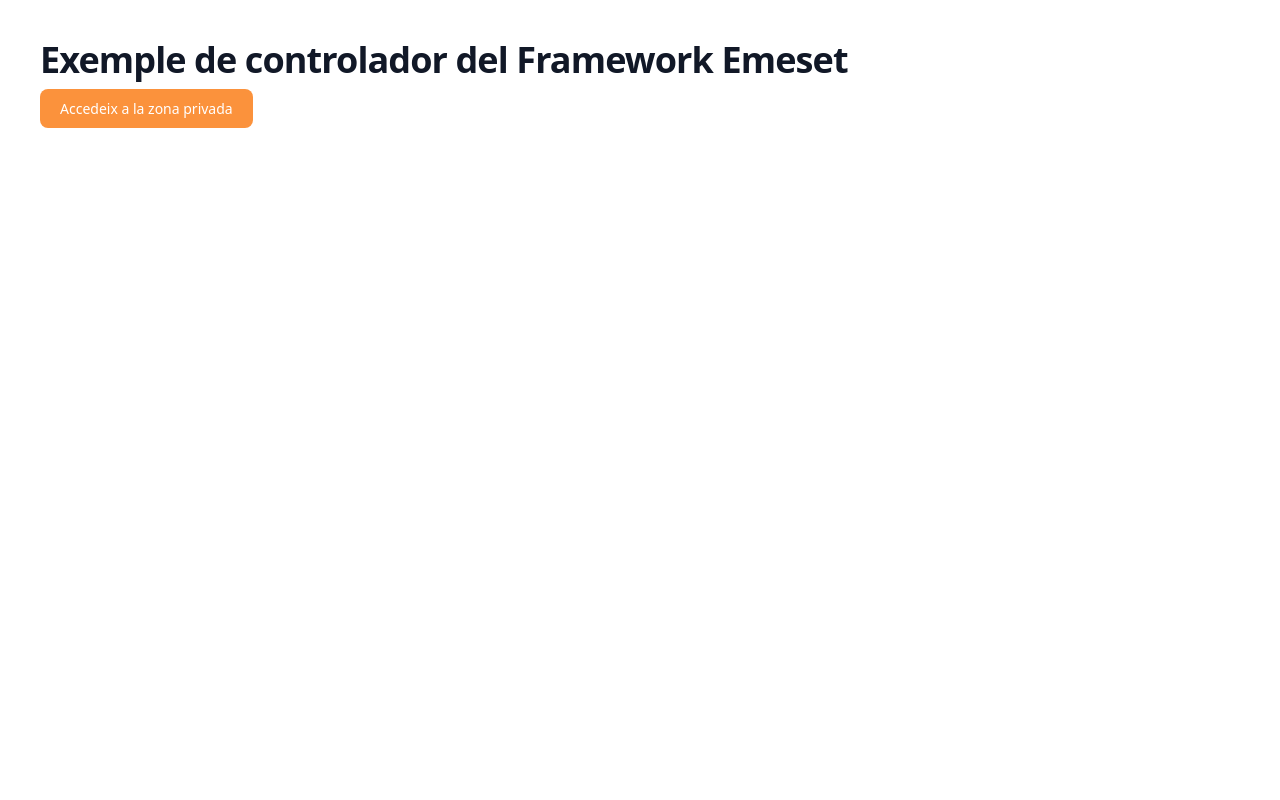
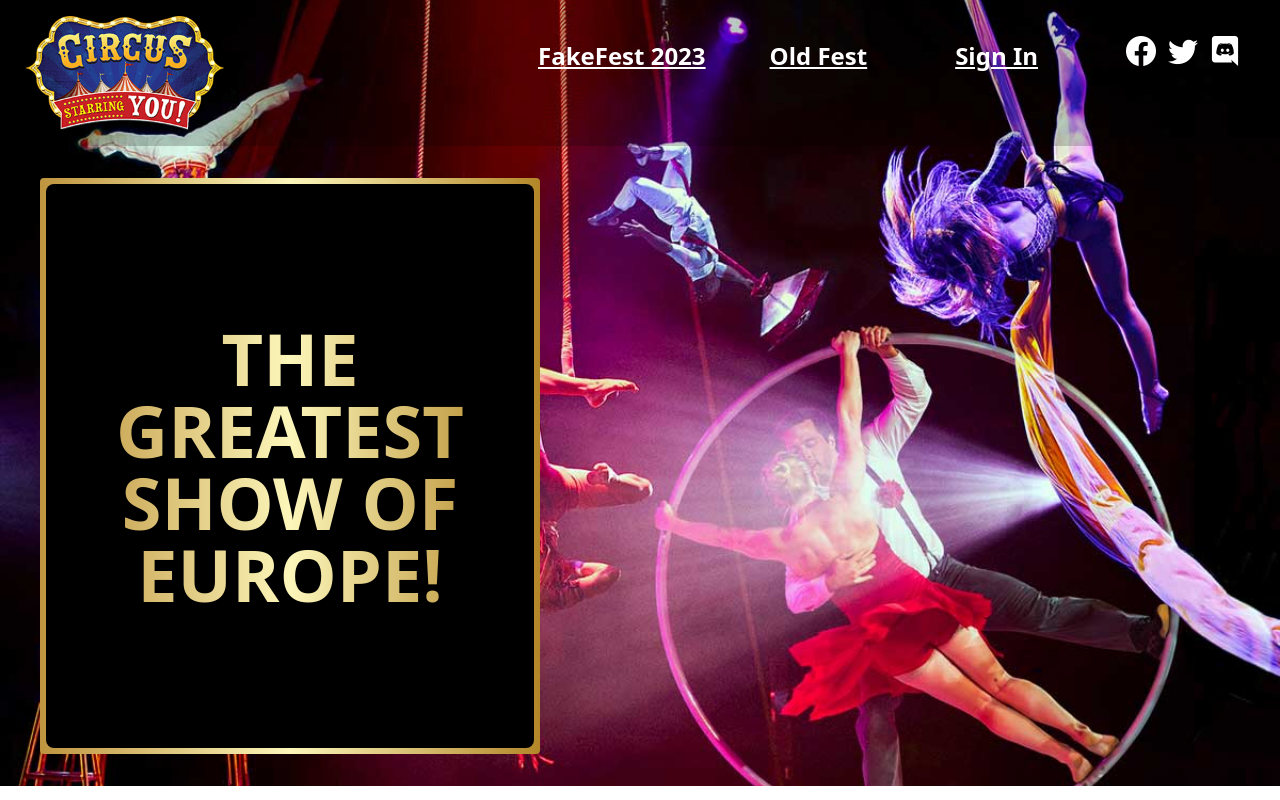
Before and after one commit to Necromancer117/Projecte3, a PHP site: template App/Views/portada.php in a window 1280 px wide. Run offline with PHP 8.4, Linux system fonts and the light colour scheme; the template is opened without the code that fills it, so the values that code supplies are empty; some libraries are stand-ins or nearby versions.

Commit message:
building view

```diff
--- a/App/Views/portada.php
+++ b/App/Views/portada.php
@@ -5,29 +5,61 @@
   <!-- Required meta tags -->
   <meta charset="utf-8">
   <meta name="viewport" content="width=device-width, initial-scale=1, shrink-to-fit=no">
+  <!--Bootstrap icons-->
+  <link rel="stylesheet" href="https://cdn.jsdelivr.net/npm/bootstrap-icons@1.3.0/font/bootstrap-icons.css">
 
-  <!-- Bootstrap CSS -->
-  <link rel="stylesheet" href="/main.css">
+  <!-- Tailwind CSS -->
+  <script src="https://cdn.tailwindcss.com"></script>
+
 
   <title>Exemple de portada</title>
 </head>
 
 <body>
-  <div class="container mx-auto p-10">
-    <div class="grid grid-cols-1 gap-4">
-      <div>
-        <h1 class="mb-4 text-xl font-extrabold tracking-tight leading-none text-gray-900 md:text-3xl lg:text-4xl dark:text-white">Exemple de controlador del Framework Emeset</h1>
-        <a href="/privat" class="focus:outline-none text-white bg-orange-400 hover:bg-orange-500 focus:ring-4 focus:ring-red-300 font-medium rounded-lg text-sm px-5 py-2.5 mr-2 mb-2 dark:bg-red-600 dark:hover:bg-red-700 dark:focus:ring-red-900 my-2">Accedeix a la zona privada</a>
+  <div class="bg-cover bg-center bg-no-repeat" style="background-image: url(img/portada-bg.jpg)">
+    <div class="flex flex-row underline decoration-white text-white font-bold bg-black bg-opacity-20">
+      <div class=" text-[50px] my-4 ml-6">
+        <img class="w-[200px]" src="img/logo.png" alt="" srcset="">
+      </div>
+      <div class="flex flex-row gap-12 text-end justify-self-end ml-auto mr-20 mt-10 text-2xl">
+        <div>
+          <div>
+            <a class="rounded p-2 transition bg-white bg-opacity-0 duration-350 ease-in hover:bg-opacity-80 hover:text-black" href="#">FakeFest 2023</a>
+          </div>
+        </div>
+        <div>
+          <a class="rounded p-2 transition bg-white bg-opacity-0 duration-350 ease-in hover:bg-opacity-80 hover:text-black" href="#">Old Fest</a>
+        </div>
+        <div class="ml-6">
+          <a class="rounded p-2 transition bg-white bg-opacity-0 duration-350 ease-in hover:bg-opacity-80 hover:text-black" href="#">Sign In</a>
+        </div>
+      </div>
+      <div class="text-[30px] flex flex-row gap-3 mr-10 mt-7">
+        <div>
+          <a href="#"><i class="bi bi-facebook transition duration-150 ease-in hover:text-black"></i></a>
+        </div>
+        <div>
+          <a href="#"><i class="bi bi-twitter transition duration-150 ease-in hover:text-black"></i></a>
+        </div>
+        <div>
+          <a href="#"><i class="bi bi-discord transition duration-150 ease-in hover:text-black"></i></a>
+        </div>
       </div>
     </div>
-
-    <div class="grid grid-cols-1 gap-4 mt-10">
-      <div class="text-base">
-        <p><?= $missatge  ?></p>
+    <div class="h-[80vh] flex">
+      <div class="xl:w-[500px] md:w-[450px]  rounded text-white ml-10 h-[90%] font-bold text-center my-auto bg-black bg-gradient-to-r p-[6px] from-[#BF953F] via-[#FCF6BA] to-[#B38728]">
+        <div class="flex flex-col justify-between h-full bg-black text-white rounded-lg p-4">
+          <span class="font-extrabold my-auto text-transparent lg:text-7xl md:text-6xl bg-clip-text bg-gradient-to-r from-[#BF953F] via-[#FCF6BA] to-[#B38728]">THE GREATEST SHOW OF EUROPE!</span>
+        </div>
       </div>
     </div>
+    <div class="bg-white">
+    </div>
   </div>
-  <script src="/js/bundle.js"></script>
+
+
+
+
 </body>
 
 </html>
--- a/public/main.css
+++ b/dist/styles.css
@@ -1,6 +1,8 @@
 /*
-! tailwindcss v3.2.2 | MIT License | https://tailwindcss.com
-*//*
+! tailwindcss v3.2.4 | MIT License | https://tailwindcss.com
+*/
+
+/*
 1. Prevent padding and border from affecting element width. (https://github.com/mozdevs/cssremedy/issues/4)
 2. Allow adding a border to an element by just adding a border-width. (https://github.com/tailwindcss/tailwindcss/pull/116)
 */
@@ -8,10 +10,14 @@
 *,
 ::before,
 ::after {
-  box-sizing: border-box; /* 1 */
-  border-width: 0; /* 2 */
-  border-style: solid; /* 2 */
-  border-color: #e5e7eb; /* 2 */
+  box-sizing: border-box;
+  /* 1 */
+  border-width: 0;
+  /* 2 */
+  border-style: solid;
+  /* 2 */
+  border-color: #e5e7eb;
+  /* 2 */
 }
 
 ::before,
@@ -28,13 +34,19 @@
 */
 
 html {
-  line-height: 1.5; /* 1 */
-  -webkit-text-size-adjust: 100%; /* 2 */
-  -moz-tab-size: 4; /* 3 */
+  line-height: 1.5;
+  /* 1 */
+  -webkit-text-size-adjust: 100%;
+  /* 2 */
+  -moz-tab-size: 4;
+  /* 3 */
   -o-tab-size: 4;
-     tab-size: 4; /* 3 */
-  font-family: ui-sans-serif, system-ui, -apple-system, BlinkMacSystemFont, "Segoe UI", Roboto, "Helvetica Neue", Arial, "Noto Sans", sans-serif, "Apple Color Emoji", "Segoe UI Emoji", "Segoe UI Symbol", "Noto Color Emoji"; /* 4 */
-  font-feature-settings: normal; /* 5 */
+     tab-size: 4;
+  /* 3 */
+  font-family: ui-sans-serif, system-ui, -apple-system, BlinkMacSystemFont, "Segoe UI", Roboto, "Helvetica Neue", Arial, "Noto Sans", sans-serif, "Apple Color Emoji", "Segoe UI Emoji", "Segoe UI Symbol", "Noto Color Emoji";
+  /* 4 */
+  font-feature-settings: normal;
+  /* 5 */
 }
 
 /*
@@ -43,8 +55,10 @@ html {
 */
 
 body {
-  margin: 0; /* 1 */
-  line-height: inherit; /* 2 */
+  margin: 0;
+  /* 1 */
+  line-height: inherit;
+  /* 2 */
 }
 
 /*
@@ -54,9 +68,12 @@ body {
 */
 
 hr {
-  height: 0; /* 1 */
-  color: inherit; /* 2 */
-  border-top-width: 1px; /* 3 */
+  height: 0;
+  /* 1 */
+  color: inherit;
+  /* 2 */
+  border-top-width: 1px;
+  /* 3 */
 }
 
 /*
@@ -109,8 +126,10 @@ code,
 kbd,
 samp,
 pre {
-  font-family: ui-monospace, SFMono-Regular, Menlo, Monaco, Consolas, "Liberation Mono", "Courier New", monospace; /* 1 */
-  font-size: 1em; /* 2 */
+  font-family: ui-monospace, SFMono-Regular, Menlo, Monaco, Consolas, "Liberation Mono", "Courier New", monospace;
+  /* 1 */
+  font-size: 1em;
+  /* 2 */
 }
 
 /*
@@ -148,9 +167,12 @@ sup {
 */
 
 table {
-  text-indent: 0; /* 1 */
-  border-color: inherit; /* 2 */
-  border-collapse: collapse; /* 3 */
+  text-indent: 0;
+  /* 1 */
+  border-color: inherit;
+  /* 2 */
+  border-collapse: collapse;
+  /* 3 */
 }
 
 /*
@@ -164,13 +186,20 @@ input,
 optgroup,
 select,
 textarea {
-  font-family: inherit; /* 1 */
-  font-size: 100%; /* 1 */
-  font-weight: inherit; /* 1 */
-  line-height: inherit; /* 1 */
-  color: inherit; /* 1 */
-  margin: 0; /* 2 */
-  padding: 0; /* 3 */
+  font-family: inherit;
+  /* 1 */
+  font-size: 100%;
+  /* 1 */
+  font-weight: inherit;
+  /* 1 */
+  line-height: inherit;
+  /* 1 */
+  color: inherit;
+  /* 1 */
+  margin: 0;
+  /* 2 */
+  padding: 0;
+  /* 3 */
 }
 
 /*
@@ -191,9 +220,12 @@ button,
 [type='button'],
 [type='reset'],
 [type='submit'] {
-  -webkit-appearance: button; /* 1 */
-  background-color: transparent; /* 2 */
-  background-image: none; /* 2 */
+  -webkit-appearance: button;
+  /* 1 */
+  background-color: transparent;
+  /* 2 */
+  background-image: none;
+  /* 2 */
 }
 
 /*
@@ -235,8 +267,10 @@ Correct the cursor style of increment and decrement buttons in Safari.
 */
 
 [type='search'] {
-  -webkit-appearance: textfield; /* 1 */
-  outline-offset: -2px; /* 2 */
+  -webkit-appearance: textfield;
+  /* 1 */
+  outline-offset: -2px;
+  /* 2 */
 }
 
 /*
@@ -253,8 +287,10 @@ Remove the inner padding in Chrome and Safari on macOS.
 */
 
 ::-webkit-file-upload-button {
-  -webkit-appearance: button; /* 1 */
-  font: inherit; /* 2 */
+  -webkit-appearance: button;
+  /* 1 */
+  font: inherit;
+  /* 2 */
 }
 
 /*
@@ -316,14 +352,18 @@ textarea {
 */
 
 input::-moz-placeholder, textarea::-moz-placeholder {
-  opacity: 1; /* 1 */
-  color: #9ca3af; /* 2 */
+  opacity: 1;
+  /* 1 */
+  color: #9ca3af;
+  /* 2 */
 }
 
 input::placeholder,
 textarea::placeholder {
-  opacity: 1; /* 1 */
-  color: #9ca3af; /* 2 */
+  opacity: 1;
+  /* 1 */
+  color: #9ca3af;
+  /* 2 */
 }
 
 /*
@@ -338,6 +378,7 @@ button,
 /*
 Make sure disabled buttons don't get the pointer cursor.
 */
+
 :disabled {
   cursor: default;
 }
@@ -356,8 +397,10 @@ audio,
 iframe,
 embed,
 object {
-  display: block; /* 1 */
-  vertical-align: middle; /* 2 */
+  display: block;
+  /* 1 */
+  vertical-align: middle;
+  /* 2 */
 }
 
 /*
@@ -371,6 +414,7 @@ video {
 }
 
 /* Make elements with the HTML hidden attribute stay hidden by default */
+
 [hidden] {
   display: none;
 }
@@ -468,236 +512,304 @@ video {
   --tw-backdrop-saturate:  ;
   --tw-backdrop-sepia:  ;
 }
+
 .container {
   width: 100%;
 }
+
 @media (min-width: 640px) {
-
   .container {
     max-width: 640px;
   }
 }
+
 @media (min-width: 768px) {
-
   .container {
     max-width: 768px;
   }
 }
+
 @media (min-width: 1024px) {
-
   .container {
     max-width: 1024px;
   }
 }
+
 @media (min-width: 1280px) {
-
   .container {
     max-width: 1280px;
   }
 }
+
 @media (min-width: 1536px) {
-
   .container {
     max-width: 1536px;
   }
 }
+
 .col-span-4 {
   grid-column: span 4 / span 4;
 }
+
 .col-start-5 {
   grid-column-start: 5;
 }
+
 .mx-auto {
   margin-left: auto;
   margin-right: auto;
 }
+
 .my-2 {
   margin-top: 0.5rem;
   margin-bottom: 0.5rem;
 }
+
 .mb-4 {
   margin-bottom: 1rem;
 }
+
 .mb-2 {
   margin-bottom: 0.5rem;
 }
+
 .mr-2 {
   margin-right: 0.5rem;
 }
+
 .mt-10 {
   margin-top: 2.5rem;
 }
+
 .block {
   display: block;
 }
+
 .grid {
   display: grid;
 }
+
+.h-12 {
+  height: 3rem;
+}
+
 .w-full {
   width: 100%;
 }
+
 .max-w-sm {
   max-width: 24rem;
 }
+
 .grid-cols-1 {
   grid-template-columns: repeat(1, minmax(0, 1fr));
 }
+
 .grid-cols-12 {
   grid-template-columns: repeat(12, minmax(0, 1fr));
 }
+
 .gap-4 {
   gap: 1rem;
 }
+
 .space-y-6 > :not([hidden]) ~ :not([hidden]) {
   --tw-space-y-reverse: 0;
   margin-top: calc(1.5rem * calc(1 - var(--tw-space-y-reverse)));
   margin-bottom: calc(1.5rem * var(--tw-space-y-reverse));
 }
+
 .rounded-lg {
   border-radius: 0.5rem;
 }
+
 .border {
   border-width: 1px;
 }
+
 .border-gray-200 {
   --tw-border-opacity: 1;
   border-color: rgb(229 231 235 / var(--tw-border-opacity));
 }
+
 .border-gray-300 {
   --tw-border-opacity: 1;
   border-color: rgb(209 213 219 / var(--tw-border-opacity));
 }
+
 .bg-red-100 {
   --tw-bg-opacity: 1;
   background-color: rgb(254 226 226 / var(--tw-bg-opacity));
 }
+
 .bg-white {
   --tw-bg-opacity: 1;
   background-color: rgb(255 255 255 / var(--tw-bg-opacity));
 }
+
 .bg-gray-50 {
   --tw-bg-opacity: 1;
   background-color: rgb(249 250 251 / var(--tw-bg-opacity));
 }
+
 .bg-blue-700 {
   --tw-bg-opacity: 1;
   background-color: rgb(29 78 216 / var(--tw-bg-opacity));
 }
+
 .bg-orange-400 {
   --tw-bg-opacity: 1;
   background-color: rgb(251 146 60 / var(--tw-bg-opacity));
 }
+
 .bg-red-700 {
   --tw-bg-opacity: 1;
   background-color: rgb(185 28 28 / var(--tw-bg-opacity));
 }
+
+.bg-black {
+  --tw-bg-opacity: 1;
+  background-color: rgb(0 0 0 / var(--tw-bg-opacity));
+}
+
 .p-10 {
   padding: 2.5rem;
 }
+
 .p-4 {
   padding: 1rem;
 }
+
 .p-2\.5 {
   padding: 0.625rem;
 }
+
 .p-2 {
   padding: 0.5rem;
 }
+
 .px-5 {
   padding-left: 1.25rem;
   padding-right: 1.25rem;
 }
+
 .py-2\.5 {
   padding-top: 0.625rem;
   padding-bottom: 0.625rem;
 }
+
 .py-2 {
   padding-top: 0.5rem;
   padding-bottom: 0.5rem;
 }
+
 .text-center {
   text-align: center;
 }
+
 .text-xl {
   font-size: 1.25rem;
   line-height: 1.75rem;
 }
+
 .text-sm {
   font-size: 0.875rem;
   line-height: 1.25rem;
 }
+
 .text-base {
   font-size: 1rem;
   line-height: 1.5rem;
 }
+
 .font-extrabold {
   font-weight: 800;
 }
+
 .font-medium {
   font-weight: 500;
 }
+
+.font-black {
+  font-weight: 900;
+}
+
 .leading-none {
   line-height: 1;
 }
+
 .tracking-tight {
   letter-spacing: -0.025em;
 }
+
 .text-red-700 {
   --tw-text-opacity: 1;
   color: rgb(185 28 28 / var(--tw-text-opacity));
 }
+
 .text-gray-900 {
   --tw-text-opacity: 1;
   color: rgb(17 24 39 / var(--tw-text-opacity));
 }
+
 .text-white {
   --tw-text-opacity: 1;
   color: rgb(255 255 255 / var(--tw-text-opacity));
 }
+
 .shadow-md {
   --tw-shadow: 0 4px 6px -1px rgb(0 0 0 / 0.1), 0 2px 4px -2px rgb(0 0 0 / 0.1);
   --tw-shadow-colored: 0 4px 6px -1px var(--tw-shadow-color), 0 2px 4px -2px var(--tw-shadow-color);
   box-shadow: var(--tw-ring-offset-shadow, 0 0 #0000), var(--tw-ring-shadow, 0 0 #0000), var(--tw-shadow);
 }
+
 .hover\:bg-blue-800:hover {
   --tw-bg-opacity: 1;
   background-color: rgb(30 64 175 / var(--tw-bg-opacity));
 }
+
 .hover\:bg-orange-500:hover {
   --tw-bg-opacity: 1;
   background-color: rgb(249 115 22 / var(--tw-bg-opacity));
 }
+
 .hover\:bg-red-800:hover {
   --tw-bg-opacity: 1;
   background-color: rgb(153 27 27 / var(--tw-bg-opacity));
 }
+
 .focus\:border-blue-500:focus {
   --tw-border-opacity: 1;
   border-color: rgb(59 130 246 / var(--tw-border-opacity));
 }
+
 .focus\:outline-none:focus {
   outline: 2px solid transparent;
   outline-offset: 2px;
 }
+
 .focus\:ring-4:focus {
   --tw-ring-offset-shadow: var(--tw-ring-inset) 0 0 0 var(--tw-ring-offset-width) var(--tw-ring-offset-color);
   --tw-ring-shadow: var(--tw-ring-inset) 0 0 0 calc(4px + var(--tw-ring-offset-width)) var(--tw-ring-color);
   box-shadow: var(--tw-ring-offset-shadow), var(--tw-ring-shadow), var(--tw-shadow, 0 0 #0000);
 }
+
 .focus\:ring-blue-500:focus {
   --tw-ring-opacity: 1;
   --tw-ring-color: rgb(59 130 246 / var(--tw-ring-opacity));
 }
+
 .focus\:ring-blue-300:focus {
   --tw-ring-opacity: 1;
   --tw-ring-color: rgb(147 197 253 / var(--tw-ring-opacity));
 }
+
 .focus\:ring-red-300:focus {
   --tw-ring-opacity: 1;
   --tw-ring-color: rgb(252 165 165 / var(--tw-ring-opacity));
 }
+
 @media (prefers-color-scheme: dark) {
-
   .dark\:border-gray-700 {
     --tw-border-opacity: 1;
     border-color: rgb(55 65 81 / var(--tw-border-opacity));
@@ -778,14 +890,14 @@ video {
     --tw-ring-color: rgb(127 29 29 / var(--tw-ring-opacity));
   }
 }
+
 @media (min-width: 640px) {
-
   .sm\:p-6 {
     padding: 1.5rem;
   }
 }
+
 @media (min-width: 768px) {
-
   .md\:p-8 {
     padding: 2rem;
   }
@@ -795,8 +907,8 @@ video {
     line-height: 2.25rem;
   }
 }
+
 @media (min-width: 1024px) {
-
   .lg\:text-4xl {
     font-size: 2.25rem;
     line-height: 2.5rem;
--- a/tailwind.config.js
+++ b/tailwind.config.js
@@ -3,6 +3,7 @@ module.exports = {
   content: [
     "./App/**/*.html",
     "./App/**/*.php",
+    "./App/**/*.js"
   ],
   theme: {
     extend: {},
```
Also changed, not shown: App/Controllers/portada.php (+0 -16 lines), package-lock.json, public/css/portada.css (added), public/img/logo.png (added), public/img/portada-bg.jpg (added), public/styles.css (renamed from dist/css/styles.css).
